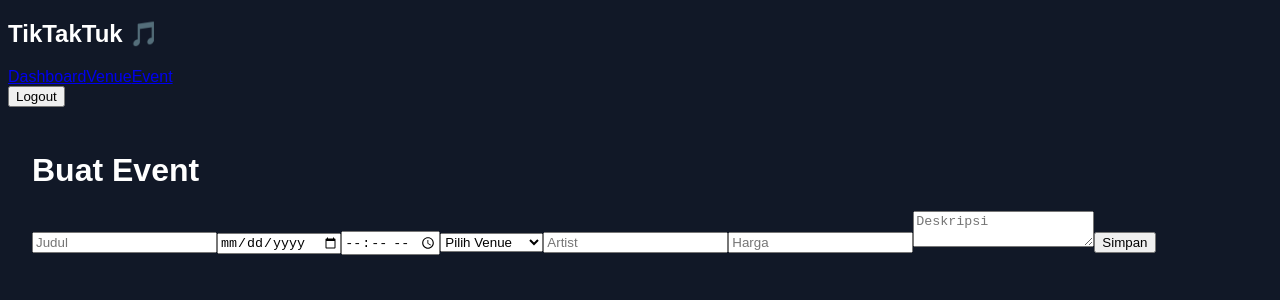
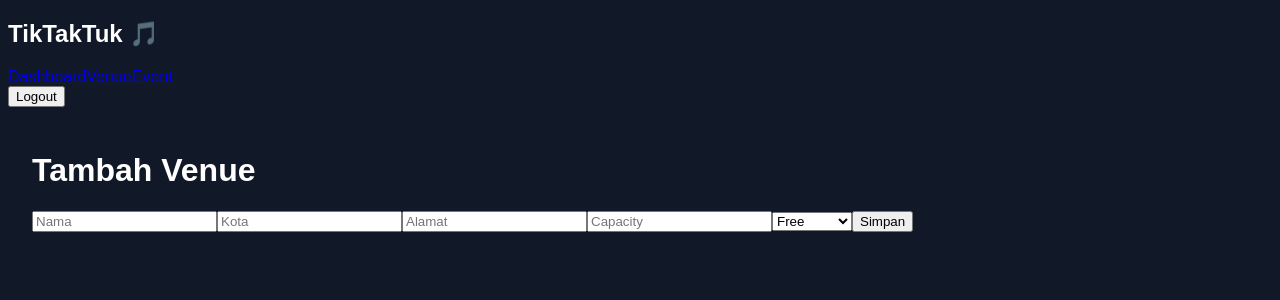
Before and after one commit to TikTakTuk-D-D4/TK03-TikTakTuk-D4-Frontend, a React (Vite) app: page /venues/create in a window 1280 px wide. Shown: the top 300 px of the page. Built offline with nearby package versions, Linux system fonts and the light colour scheme.

Commit message:
restart ngulang

```diff
--- a/src/features/venue-event/pages/VenueFormPage.jsx
+++ b/src/features/venue-event/pages/VenueFormPage.jsx
@@ -1,33 +1,28 @@
 import { useEffect, useState } from "react";
 import { useNavigate, useParams } from "react-router-dom";
-import { getEvents, saveEvents } from "../services/eventService";
-import { getVenues } from "../services/venueService";
+import { getVenues, saveVenues } from "../services/venueService";
 
-function EventFormPage() {
+function VenueFormPage() {
   const navigate = useNavigate();
   const { id } = useParams();
 
-  const [venues, setVenues] = useState([]);
   const [form, setForm] = useState({
-    title: "",
-    date: "",
-    time: "",
-    venueId: "",
-    artist: "",
-    description: "",
-    price: "",
+    name: "",
+    city: "",
+    address: "",
+    capacity: "",
+    seatingType: "free",
   });
 
   useEffect(() => {
-    const venueData = getVenues();
-    setVenues(venueData);
+    if (id) {
+      const venues = getVenues();
+      const selectedVenue = venues.find(
+        (venue) => venue.id === Number(id)
+      );
 
-    if (id) {
-      const events = getEvents();
-      const selectedEvent = events.find((event) => event.id === Number(id));
-
-      if (selectedEvent) {
-        setForm(selectedEvent);
+      if (selectedVenue) {
+        setForm(selectedVenue);
       }
     }
   }, [id]);
@@ -42,84 +37,61 @@ function EventFormPage() {
   const handleSubmit = (e) => {
     e.preventDefault();
 
-    const events = getEvents();
-    const selectedVenue = venues.find(
-      (venue) => venue.id === Number(form.venueId)
-    );
+    const venues = getVenues();
 
-    const newEvent = {
+    const newVenue = {
       ...form,
       id: id ? Number(id) : Date.now(),
-      venueId: Number(form.venueId),
-      venueName: selectedVenue?.name || "",
-      price: Number(form.price) || 0,
+      capacity: Number(form.capacity) || 0,
     };
 
-    const updatedEvents = id
-      ? events.map((event) =>
-          event.id === Number(id) ? newEvent : event
+    const updatedVenues = id
+      ? venues.map((venue) =>
+          venue.id === Number(id) ? newVenue : venue
         )
-      : [...events, newEvent];
+      : [...venues, newVenue];
 
-    saveEvents(updatedEvents);
-    navigate("/events");
+    saveVenues(updatedVenues);
+    navigate("/venues");
   };
 
   return (
     <div className="page">
-      <h1>{id ? "Edit Event" : "Buat Event"}</h1>
+      <h1>{id ? "Edit Venue" : "Tambah Venue"}</h1>
 
       <form onSubmit={handleSubmit} className="flex flex-col gap-3">
         <input
-          placeholder="Judul"
-          value={form.title}
-          onChange={(e) => handleChange("title", e.target.value)}
+          placeholder="Nama"
+          value={form.name}
+          onChange={(e) => handleChange("name", e.target.value)}
         />
 
         <input
-          type="date"
-          value={form.date}
-          onChange={(e) => handleChange("date", e.target.value)}
+          placeholder="Kota"
+          value={form.city}
+          onChange={(e) => handleChange("city", e.target.value)}
         />
 
         <input
-          type="time"
-          value={form.time}
-          onChange={(e) => handleChange("time", e.target.value)}
-        />
-
-        <select
-          value={form.venueId}
-          onChange={(e) => handleChange("venueId", e.target.value)}
-        >
-          <option value="">Pilih Venue</option>
-          {venues.map((venue) => (
-            <option key={venue.id} value={venue.id}>
-              {venue.name}
-            </option>
-          ))}
-        </select>
-
-        <input
-          placeholder="Artist"
-          value={form.artist}
-          onChange={(e) => handleChange("artist", e.target.value)}
+          placeholder="Alamat"
+          value={form.address}
+          onChange={(e) => handleChange("address", e.target.value)}
         />
 
         <input
           type="number"
-          placeholder="Harga"
-          value={form.price}
-          onChange={(e) =>
-            handleChange("price", e.target.value.replace(/\D/g, ""))
-          }
+          placeholder="Capacity"
+          value={form.capacity}
+          onChange={(e) => handleChange("capacity", e.target.value)}
         />
 
-        <textarea
-          placeholder="Deskripsi"
-          value={form.description}
-          onChange={(e) => handleChange("description", e.target.value)}
-        />
+        <select
+          value={form.seatingType}
+          onChange={(e) => handleChange("seatingType", e.target.value)}
+        >
+          <option value="free">Free</option>
+          <option value="reserved">Reserved</option>
+        </select>
 
         <button type="submit">Simpan</button>
       </form>
@@ -127,4 +99,4 @@ function EventFormPage() {
   );
 }
 
-export default EventFormPage;
+export default VenueFormPage;
--- a/src/features/venue-event/pages/VenuePage.jsx
+++ b/src/features/venue-event/pages/VenuePage.jsx
@@ -18,41 +18,31 @@ function VenuePage() {
   const filteredVenues = venues.filter(
     (venue) =>
       venue.name.toLowerCase().includes(search.toLowerCase()) &&
-      (cityFilter
-        ? venue.city.toLowerCase().includes(cityFilter.toLowerCase())
-        : true) &&
+      (cityFilter ? venue.city.toLowerCase().includes(cityFilter.toLowerCase()) : true) &&
       (seatingFilter ? venue.seatingType === seatingFilter : true)
   );
 
   const handleDelete = (id) => {
     if (!confirm("Yakin hapus venue ini?")) return;
-
-    const updatedVenues = venues.filter((venue) => venue.id !== id);
-    setVenues(updatedVenues);
-    saveVenues(updatedVenues);
+    const updated = venues.filter((v) => v.id !== id);
+    setVenues(updated);
+    saveVenues(updated);
   };
 
   return (
-    <div className="page">
-      <h1 className="text-3xl font-bold mb-4">🏟️ Venue</h1>
+    <div className="min-h-screen bg-[#0f0f0f] text-white p-6">
+      <h1 className="text-3xl font-bold mb-6">🏟️ Venue</h1>
 
-      <div className="flex gap-3 mb-4 flex-wrap">
-        <input
-          placeholder="Search venue..."
-          className="px-3 py-2 rounded bg-gray-800"
-          value={search}
-          onChange={(e) => setSearch(e.target.value)}
+      <div className="flex gap-3 mb-6 flex-wrap">
+        <input className="input" placeholder="Search venue..."
+          value={search} onChange={(e) => setSearch(e.target.value)}
         />
 
-        <input
-          placeholder="Filter kota"
-          className="px-3 py-2 rounded bg-gray-800"
-          value={cityFilter}
-          onChange={(e) => setCityFilter(e.target.value)}
+        <input className="input" placeholder="Kota"
+          value={cityFilter} onChange={(e) => setCityFilter(e.target.value)}
         />
 
-        <select
-          className="px-3 py-2 rounded bg-gray-800"
+        <select className="input"
           value={seatingFilter}
           onChange={(e) => setSeatingFilter(e.target.value)}
         >
@@ -64,35 +54,28 @@ function VenuePage() {
         {isAdminOrOrganizer() && (
           <button
             onClick={() => navigate("/venues/create")}
-            className="bg-pink-500 px-4 py-2 rounded hover:bg-pink-600"
+            className="bg-pink-500 px-5 py-3 rounded-xl"
           >
             + Tambah Venue
           </button>
         )}
       </div>
 
-      <div className="grid">
-        {filteredVenues.map((venue) => (
-          <div className="card" key={venue.id}>
-            <h3 className="text-pink-400 text-xl">{venue.name}</h3>
-            <p>{venue.city}</p>
-            <p>{venue.address}</p>
-            <p>{venue.capacity} orang</p>
-            <p className="text-gray-400">{venue.seatingType}</p>
+      <div className="grid md:grid-cols-2 lg:grid-cols-3 gap-6">
+        {filteredVenues.map((v) => (
+          <div key={v.id} className="card">
+            <h3 className="text-xl font-bold text-pink-400">{v.name}</h3>
+            <p>{v.city}</p>
+            <p>{v.address}</p>
+            <p>{v.capacity} orang</p>
+            <p className="text-gray-400">{v.seatingType}</p>
 
             {isAdminOrOrganizer() && (
-              <div className="flex gap-2 mt-3">
-                <button
-                  onClick={() => navigate(`/venues/edit/${venue.id}`)}
-                  className="bg-yellow-500 px-3 py-1 rounded"
-                >
+              <div className="flex gap-2 mt-4">
+                <button className="btn" onClick={() => navigate(`/venues/edit/${v.id}`)}>
                   Edit
                 </button>
-
-                <button
-                  onClick={() => handleDelete(venue.id)}
-                  className="bg-red-500 px-3 py-1 rounded"
-                >
+                <button className="btn-danger" onClick={() => handleDelete(v.id)}>
                   Hapus
                 </button>
               </div>
@@ -100,6 +83,33 @@ function VenuePage() {
           </div>
         ))}
       </div>
+
+      <style>{`
+        .input {
+          padding: 12px 14px;
+          border-radius: 12px;
+          background: #1f1f1f;
+          border: 1px solid #2a2a2a;
+        }
+        .card {
+          background: #1a1a1a;
+          padding: 18px;
+          border-radius: 16px;
+          border: 1px solid #2a2a2a;
+        }
+        .btn {
+          flex: 1;
+          padding: 8px;
+          background: #333;
+          border-radius: 10px;
+        }
+        .btn-danger {
+          flex: 1;
+          padding: 8px;
+          background: #ef4444;
+          border-radius: 10px;
+        }
+      `}</style>
     </div>
   );
 }
```
